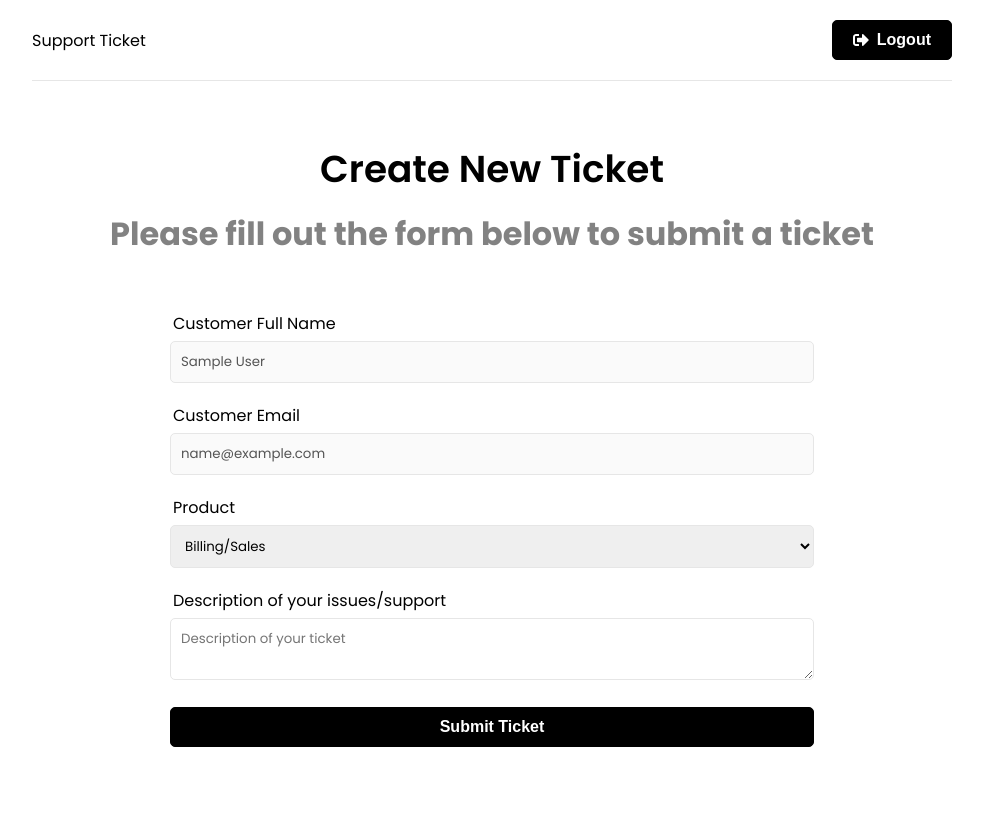
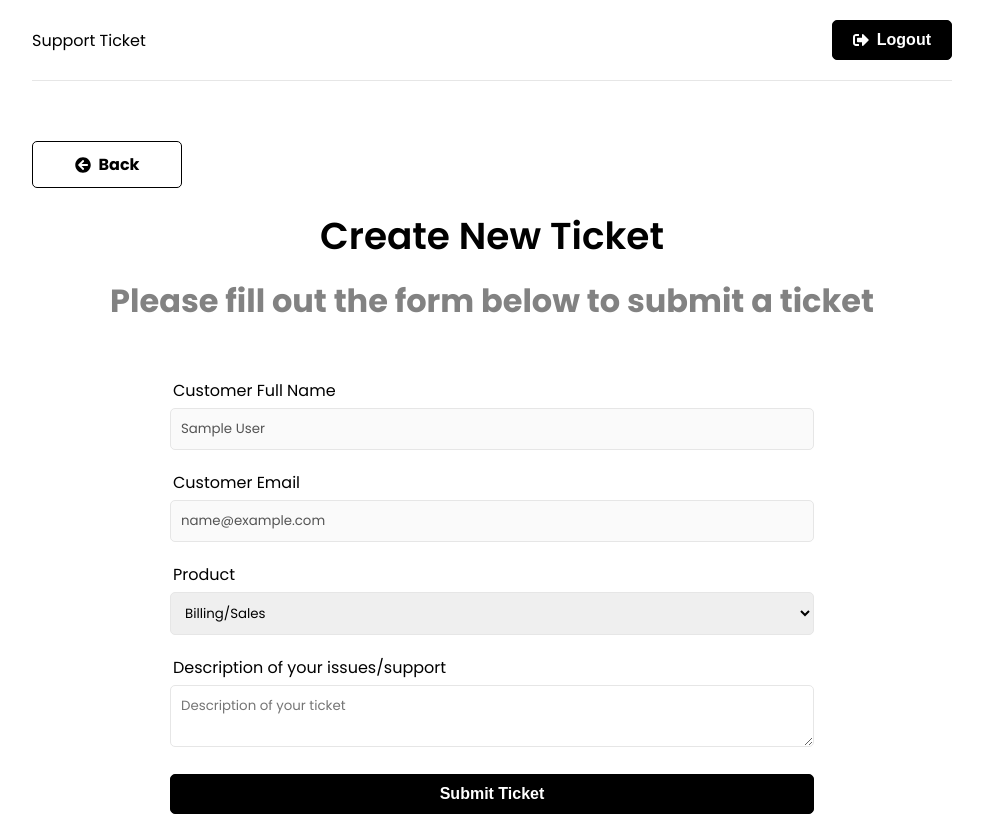
Before and after one commit to CodeLeom/support-ticket, a React (Create React App) app in the folder frontend/: page /new-ticket in a window 1280 px wide. Shown: the whole page, without its empty margins (148-1131 px from the left). Built offline with nearby package versions, Linux system fonts and the light colour scheme; sample sign-in values are in the browser's storage.

Commit message:
backbutton component

```diff
--- /dev/null
+++ b/frontend/src/components/BackButton.jsx
@@ -0,0 +1,12 @@
+import {FaArrowCircleLeft} from 'react-icons/fa'
+import { Link } from 'react-router-dom'
+
+function BackButton({url}) {
+  return (
+    <Link to={url} className='btn btn-reverse btn-back'>
+      <FaArrowCircleLeft /> Back
+    </Link>
+  )
+}
+
+export default BackButton
--- a/frontend/src/pages/NewTicket.jsx
+++ b/frontend/src/pages/NewTicket.jsx
@@ -4,7 +4,7 @@
 import { toast } from "react-toastify"
 import { createTicket, reset } from "../features/tickets/ticketSlice"
 import Spinner from "../components/Spinner"
-
+import BackButton from "../components/BackButton"
 
 function NewTicket() {
     const {user} = useSelector((state) => state.auth)
@@ -40,6 +40,7 @@
 
   return (
     <>
+        <BackButton url={'/'} />
       <section className="heading">
         <h3>Create New Ticket</h3>
         <p>Please fill out the form below to submit a ticket</p>
```
